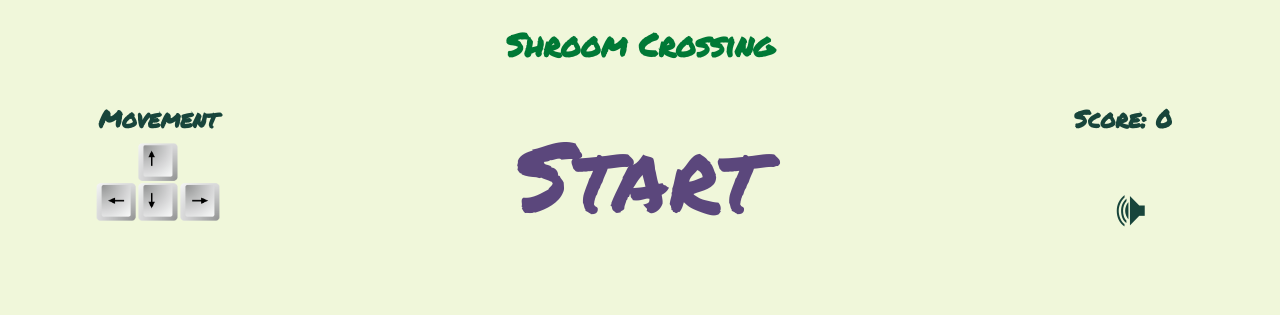
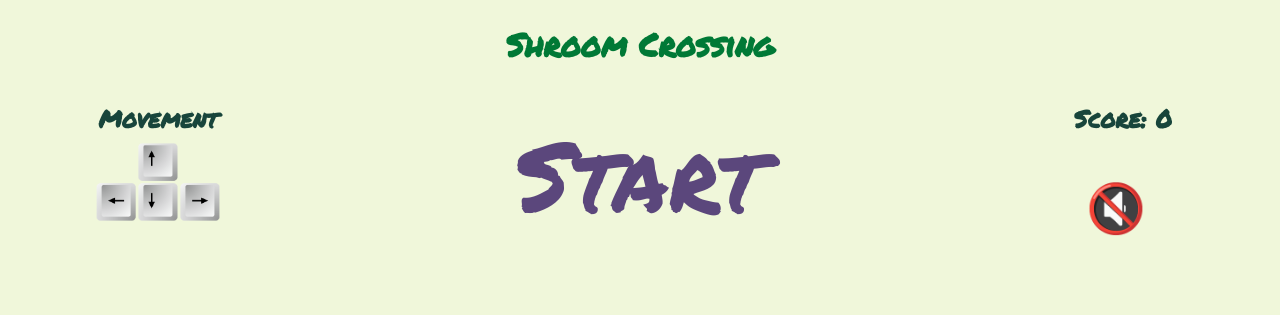
Before and after one commit to ckane30691/Shroom-Crossing, a website: page index.html in a window 1280 px wide. Drawn offline with Linux system fonts and the light colour scheme.

```diff
--- a/index.html
+++ b/index.html
@@ -29,7 +29,7 @@
     Your browser does not support the audio tag
   </audio>
 
-  <button class="mute">🕪</button>
+  <button class="mute">🔇</button>
 
   <button class="start">Start</button>
 
```
Also changed, not shown: package.json (added, +28 -0 lines).
